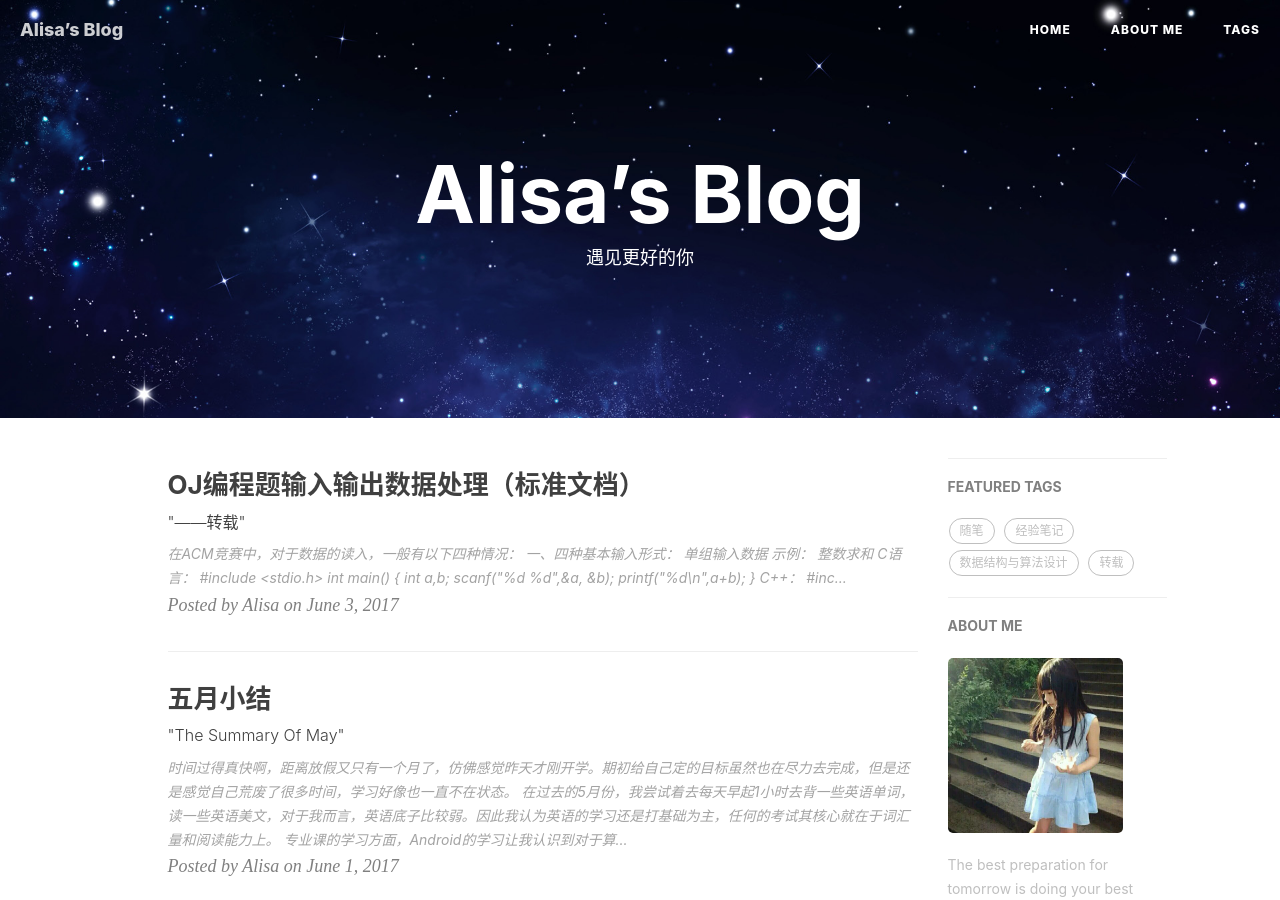
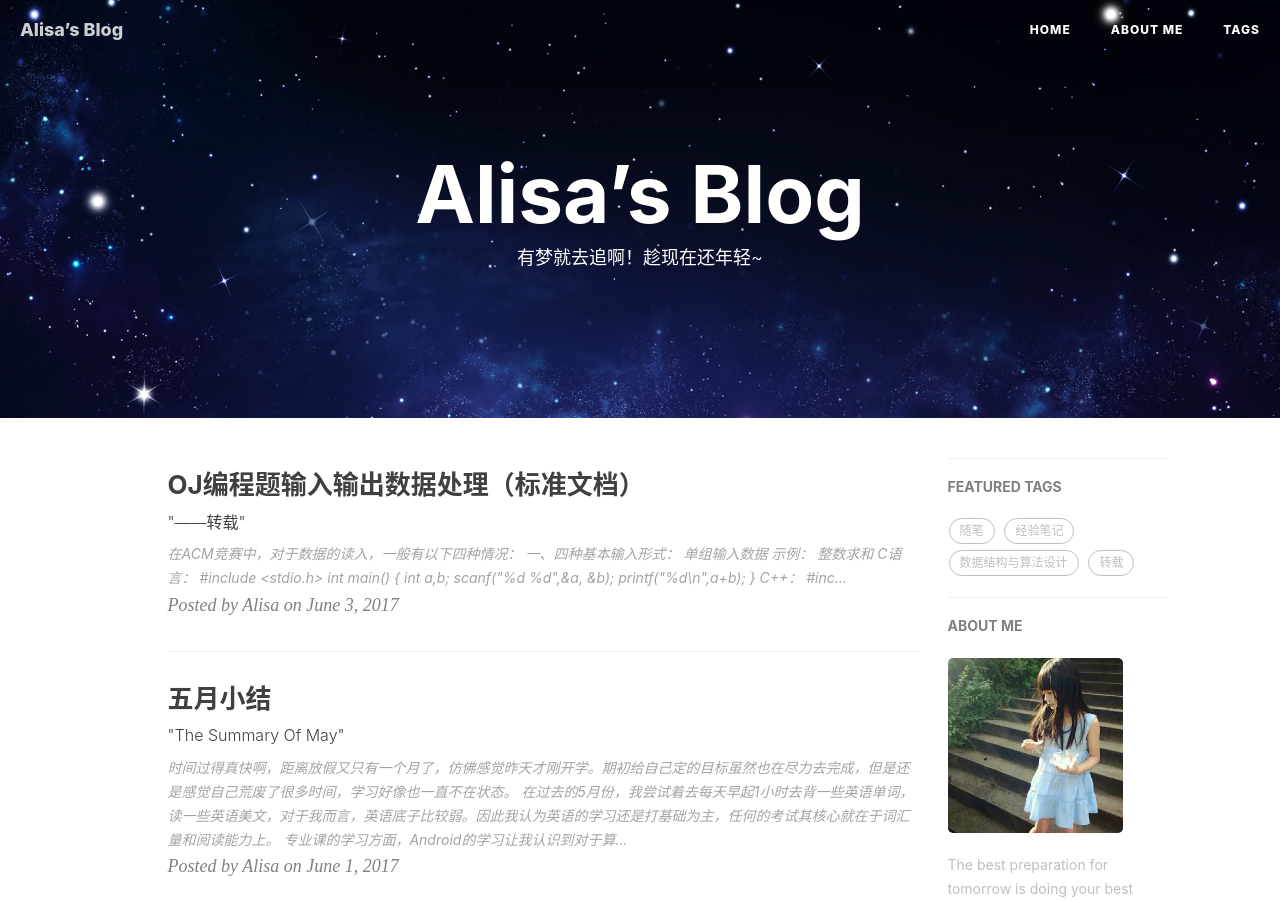
Before and after one commit to Katherine001/katherine001.github.io, a Jekyll site: the page built from index.html, in a window 1280 px wide and 900 px high. Built offline with Jekyll 4.4.1, drawn with Linux system fonts in a browser that asks for light colours; nearby versions of some CDN libraries; the list of posts is cut into pages by our own code; comment, search, counter and statistics services are not loaded.

Commit message:
7.1update

```diff
--- a/index.html
+++ b/index.html
@@ -1,6 +1,6 @@
 ---
 layout: page
-description: "遇见更好的你"
+description: "有梦就去追啊！趁现在还年轻~"
 ---
 
 {% for post in paginator.posts %}
```
